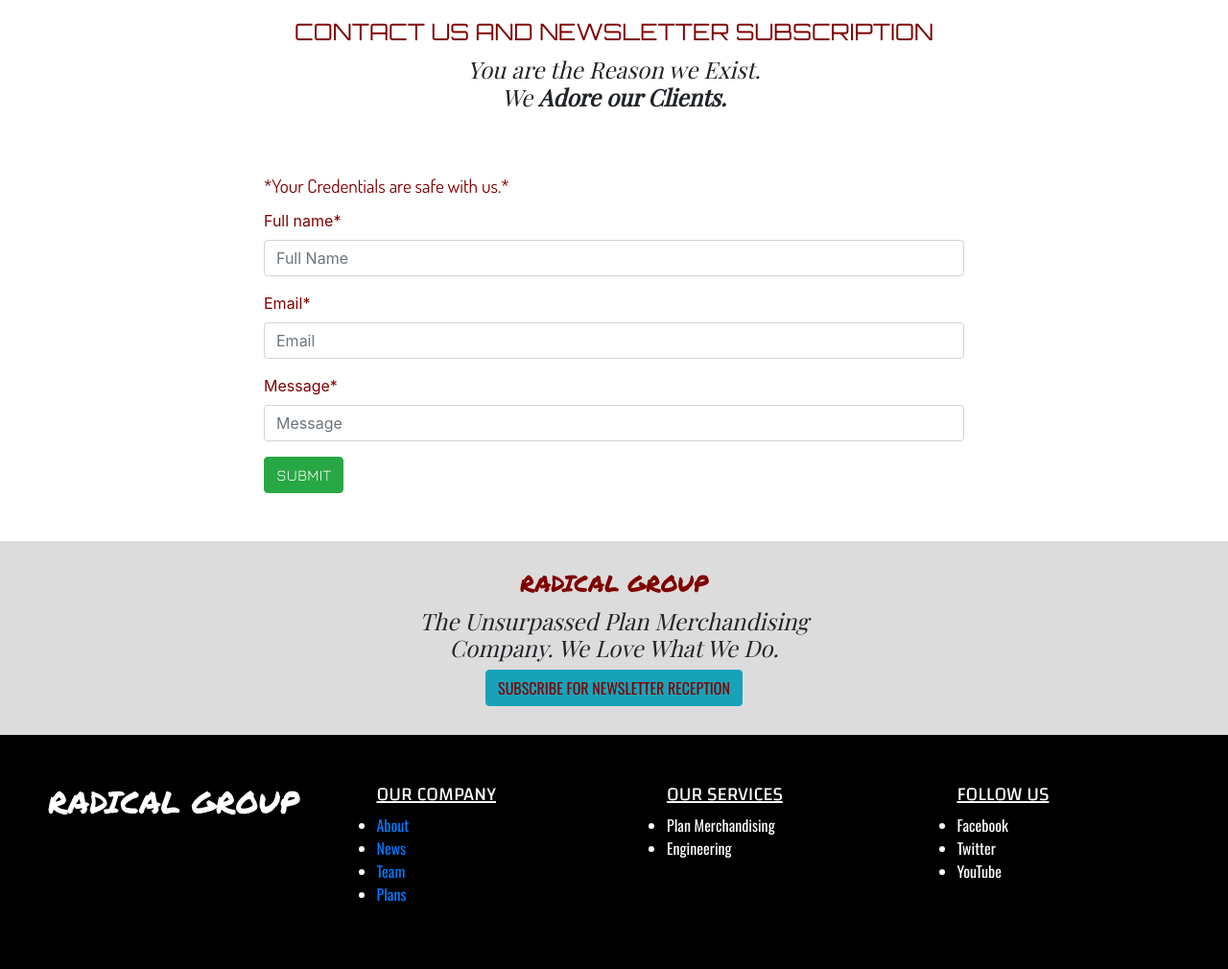
After one commit to PhettyAndrew/radicalGroup, a Django app: page /contact_us in a window 1280 px wide. The commit adds this page. Shown: the part 639-1649 px from the top of the page at 96% size. Run offline with Django 3.2, Linux system fonts and the light colour scheme; some libraries are stand-ins or nearby versions.

Commit message:
Third Commit

```diff
--- a/appRadical/admin.py
+++ b/appRadical/admin.py
@@ -1,5 +1,5 @@
 from django.contrib import admin
-from .models import Info, Team, Building, Components, Plan, Subscribe
+from .models import Info, Team, Building, Components, Plan, Subscribe, Contact
 
 # Register your models here.
 admin.site.register(Info)
@@ -8,3 +8,4 @@ admin.site.register(Building)
 admin.site.register(Components)
 admin.site.register(Plan)
 admin.site.register(Subscribe)
+admin.site.register(Contact)
--- a/appRadical/forms.py
+++ b/appRadical/forms.py
@@ -1,8 +1,19 @@
 from django import forms
-from .models import Subscribe
+from .models import Subscribe, Contact
 
 
 class SubscriptionForm(forms.ModelForm):
     class Meta:
         model = Subscribe
         fields = ['email']
+
+
+class ContactForm(forms.ModelForm):
+    class Meta:
+        model = Contact
+        widgets = {
+            'full_name': forms.TextInput(attrs={'placeholder': 'Full Name'}),
+            'email': forms.TextInput(attrs={'placeholder': 'Email'}),
+            'message': forms.TextInput(attrs={'placeholder': 'Message'}),
+        }
+        fields = ['full_name', 'email', 'message']
--- a/appRadical/models.py
+++ b/appRadical/models.py
@@ -14,10 +14,19 @@ class Info(models.Model):
 
 
 class Subscribe(models.Model):
-    email = models.CharField(max_length=50)
+    email = models.EmailField(max_length=50)
 
     def __str__(self):
         return self.email
+
+
+class Contact(models.Model):
+    full_name = models.CharField(max_length=50)
+    email = models.EmailField()
+    message = models.TextField()
+
+    def __str__(self):
+        return self.full_name
 
 
 # Team
--- a/appRadical/templates/appRadical/base.html
+++ b/appRadical/templates/appRadical/base.html
@@ -120,7 +120,7 @@
             <a class="nav-link" href="{% url 'appRadical:building' %}" style="color: #ffffff; Font-family: Lemonada;">BUILDING PLANS </a>
           </li>
           <li class="nav-item" style="margin-right: 30px;">
-            <a class="nav-link" href="#" style="color: #ffffff; Font-family: Lemonada;">CONTACT US </a>
+            <a class="nav-link" href="{% url 'appRadical:contact' %}" style="color: #ffffff; Font-family: Lemonada;">CONTACT US </a>
           </li>
         </ul>
       </div>
@@ -136,6 +136,7 @@
     <div class="row" style="display: inline-block;">
         <h4 style="color: #800000; Font-family: Permanent Marker;">RADICAL GROUP</h4>
         <h4 style="Font-family: Playfair Display; margin-top: 10px;"><i>The Unsurpassed Plan Merchandising<br> Company. We Love What We Do.</i> </h4>
+        <a href="{% url 'appRadical:contact' %}" class="btn btn-info" style="color: #800000; Font-family: Oswald;">SUBSCRIBE FOR NEWSLETTER RECEPTION</a>
     </div>
 </div>
 <div class="container-fluid" style="background-color: #000000; padding: 50px;">
--- /dev/null
+++ b/appRadical/templates/appRadical/contact.html
@@ -0,0 +1,36 @@
+{% extends 'appRadical/base.html' %}
+{% block title %}Radical Group: Contact Us | Newsletter Subscription{% endblock %}
+{% block content %}
+<div class="image" style="position: relative; text-align: center;">
+    <img src="https://cdn.pixabay.com/photo/2015/12/07/10/58/building-1080592_960_720.jpg" style="width: 100%; height: 500px;">
+    <div class="centered" style="position: absolute; top: 50%; left: 50%; transform: translate(-50%, -50%); color: #ffffff; animation-name: current_page; animation-duration: 3s;">
+        <h1 style="Font-family: Orbitron;">Contact Us & Newsletter Subscription</h1>
+        <p style="Font-family: Dosis;"><u>Home</u> / Contact Us | Newsletter Subscription</p>
+    </div>
+</div>
+
+<div class="container" style="text-align: center; margin-top: 20px;">
+    <div class="row" style="display: inline-block;">
+        <h4 style="color: #800000; Font-family: Orbitron;">CONTACT US AND NEWSLETTER SUBSCRIPTION</h4>
+        <h4 style="Font-family: Playfair Display; margin-top: 10px;"><i>You are the Reason we Exist.<br> We <b>Adore our Clients.</b></i> </h4>
+    </div>
+</div>
+{% load crispy_forms_tags %}
+<div class="container" style=" margin-top: 50px; margin-bottom: 50px;">
+    <div class="row">
+        <div class="col-sm-2"></div>
+        <div class="col-sm-8" style="">
+            <form method="post" enctype="multipart/form-data" style="color: #800000;">
+                <legend style="Font-family: Dosis;"><small>*Your Credentials are safe with us.*</small></legend>
+                <fieldset>
+                    {% csrf_token %}
+                    {{ form|crispy }}
+                </fieldset>
+                <button type="submit" class="btn btn-success" style="Font-family: Jura;">SUBMIT</button>
+            </form>
+        </div>
+        <div class="col-sm-2"></div>
+    </div>
+</div>
+
+{% endblock %}
--- a/appRadical/urls.py
+++ b/appRadical/urls.py
@@ -8,4 +8,5 @@ urlpatterns = [
     path('about_us', views.about, name='about'),
     path('building_plan', views.plan, name='building'),
     path('building_plan/code:<int:building_id>/', views.building_details, name='building_details'),
+    path('contact_us', views.contact, name='contact'),
 ]
--- a/appRadical/views.py
+++ b/appRadical/views.py
@@ -1,7 +1,7 @@
 from django.shortcuts import render, get_object_or_404
 from .models import Info, Subscribe, Building, Plan, Team
 import random
-from .forms import SubscriptionForm
+from .forms import SubscriptionForm, ContactForm
 from django.http import HttpResponse
 
 
@@ -44,6 +44,14 @@ def building_details(request, building_id):
     }
     return render(request, 'appRadical/building_details.html', context)
 
+
+def contact(request):
+    form = ContactForm(request.POST or None)
+    if form.is_valid():
+        form.save()
+        return render(request, 'appRadical/index.html')
+    return render(request, 'appRadical/contact.html',{'form':form})
+
 # def subscribe(request):
 #     form = SubscriptionForm(request.POST or None)
 #     if form.is_valid():
```
Also changed, not shown: appRadical/migrations/0003_auto_20200430_1802.py (added), appRadical/templates/appRadical/purchase.html (added), db.sqlite3.
